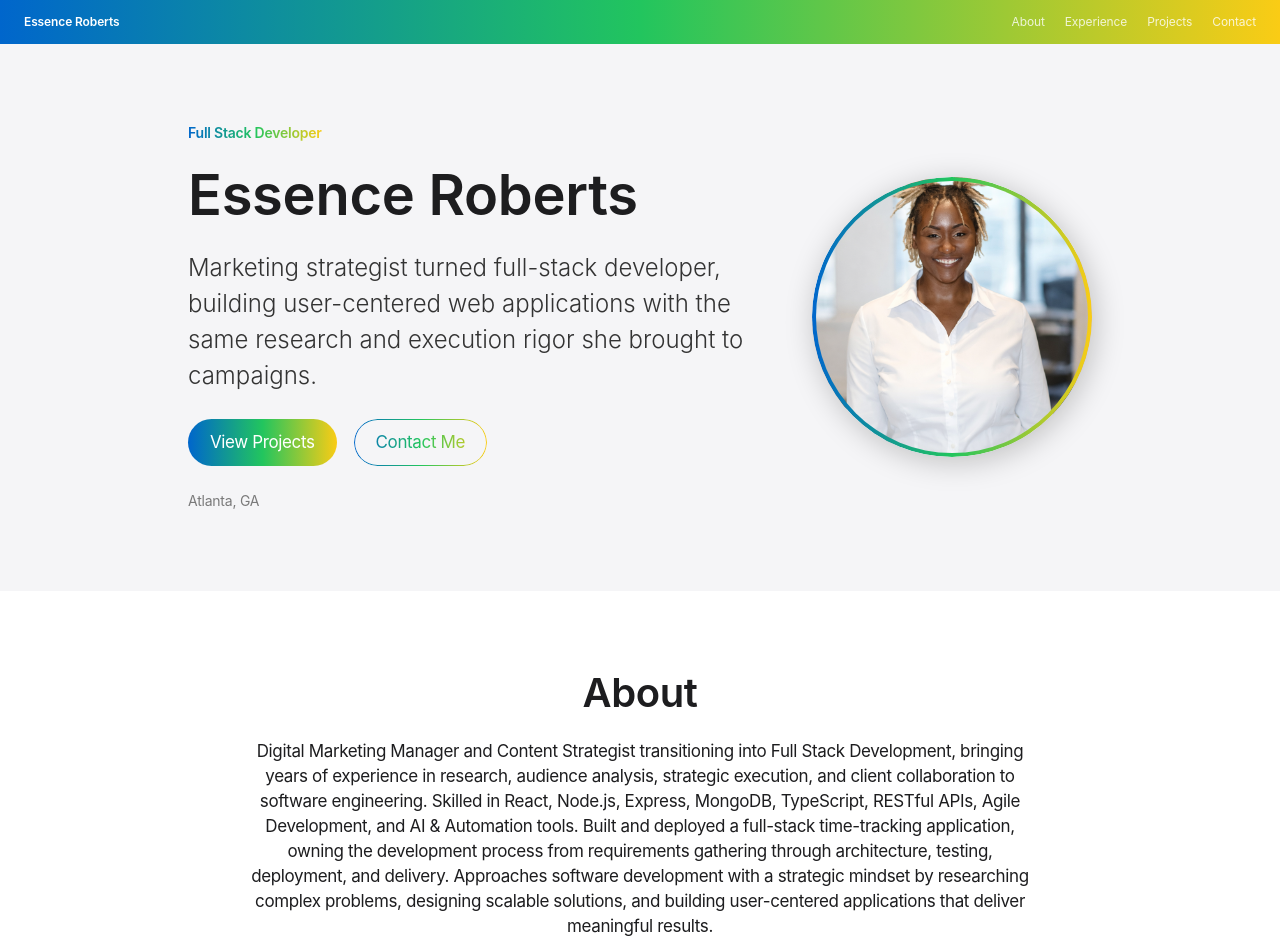
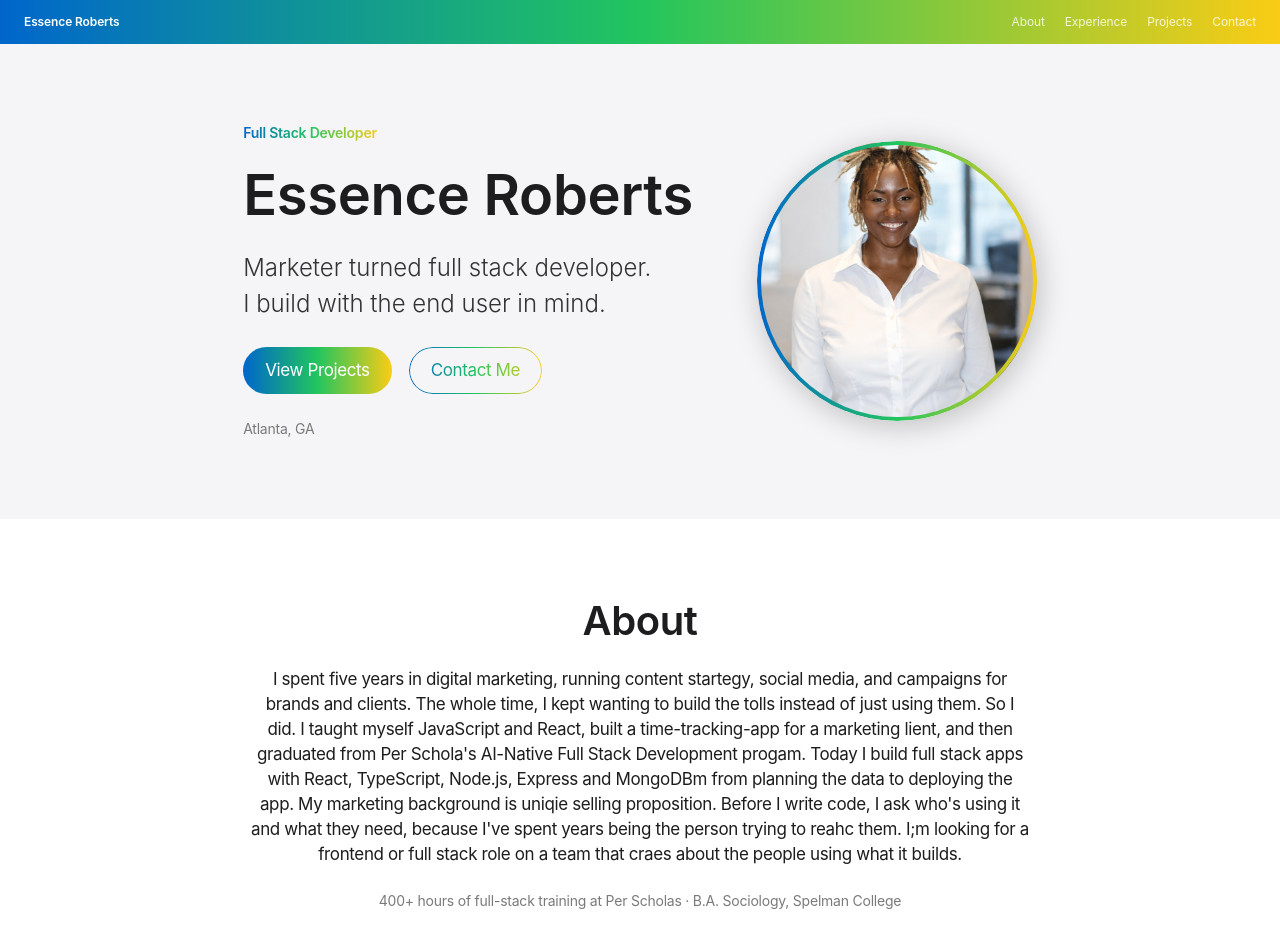
Before and after one commit to essencenroberts/portfolio-v2, a React (Vite) app: page / in a window 1280 px wide. Shown: the top 952 px of the page. Built offline with nearby package versions, Linux system fonts and the light colour scheme.

Commit message:
updated professional summary and tagline

```diff
--- a/src/components/About.jsx
+++ b/src/components/About.jsx
@@ -6,7 +6,7 @@ function About() {
       id="about"
       className="flex justify-center bg-canvas px-6 py-[80px] md:px-16"
     >
-      <div className="flex max-w-[780px] flex-col items-center gap-6 text-center">
+      <div className="flex max-w-195 flex-col items-center gap-6 text-center">
         <h2 className="font-display text-[34px] font-semibold leading-[1.1] tracking-[-0.374px] text-ink md:text-[40px]">
           About
         </h2>
--- a/src/components/Hero.jsx
+++ b/src/components/Hero.jsx
@@ -15,9 +15,7 @@ function Hero() {
           {PROFILE.name}
         </h1>
         <p className="font-text text-[19px] font-light leading-[1.4] text-ink-muted-80 md:text-[24px] md:leading-[1.5]">
-          Marketing strategist turned full-stack developer, building
-          user-centered web applications with the same research and
-          execution rigor she brought to campaigns.
+          Marketer turned full stack developer. <br></br>I build with the end user in mind.
         </p>
         <div className="flex flex-wrap items-center justify-center gap-4 md:justify-start">
           <a
@@ -28,7 +26,7 @@ function Hero() {
           </a>
           <a
             href="#contact"
-            className="border-gradient-brand text-gradient-brand rounded-pill border px-[22px] py-[11px] font-text text-[17px] leading-[1.47] tracking-[-0.374px] transition-transform active:scale-95"
+            className="border-gradient-brand text-gradient-brand rounded-pill border px-5.5 py-[11px] font-text text-[17px] leading-[1.47] tracking-[-0.374px] transition-transform active:scale-95"
           >
             Contact Me
           </a>
--- a/src/data/resume.js
+++ b/src/data/resume.js
@@ -7,7 +7,7 @@ export const PROFILE = {
   linkedin: "https://linkedin.com/in/essencenroberts",
   github: "https://github.com/essencenroberts",
   summary:
-    "Digital Marketing Manager and Content Strategist transitioning into Full Stack Development, bringing years of experience in research, audience analysis, strategic execution, and client collaboration to software engineering. Skilled in React, Node.js, Express, MongoDB, TypeScript, RESTful APIs, Agile Development, and AI & Automation tools. Built and deployed a full-stack time-tracking application, owning the development process from requirements gathering through architecture, testing, deployment, and delivery. Approaches software development with a strategic mindset by researching complex problems, designing scalable solutions, and building user-centered applications that deliver meaningful results.",
+    "I spent five years in digital marketing, running content startegy, social media, and campaigns for brands and clients. The whole time, I kept wanting to build the tolls instead of just using them. So I did. I taught myself JavaScript and React, built a time-tracking-app for a marketing lient, and then graduated from Per Schola's AI-Native Full Stack Development progam. Today I build full stack apps with React, TypeScript, Node.js, Express and MongoDBm from planning the data to deploying the app. My marketing background is uniqie selling proposition. Before I write code, I ask who's using it and what they need, because I've spent years being the person trying to reahc them. I;m looking for a frontend or full stack role on a team that craes about the people using what it builds.",
 };
 
 export const SKILL_GROUPS = [
```
